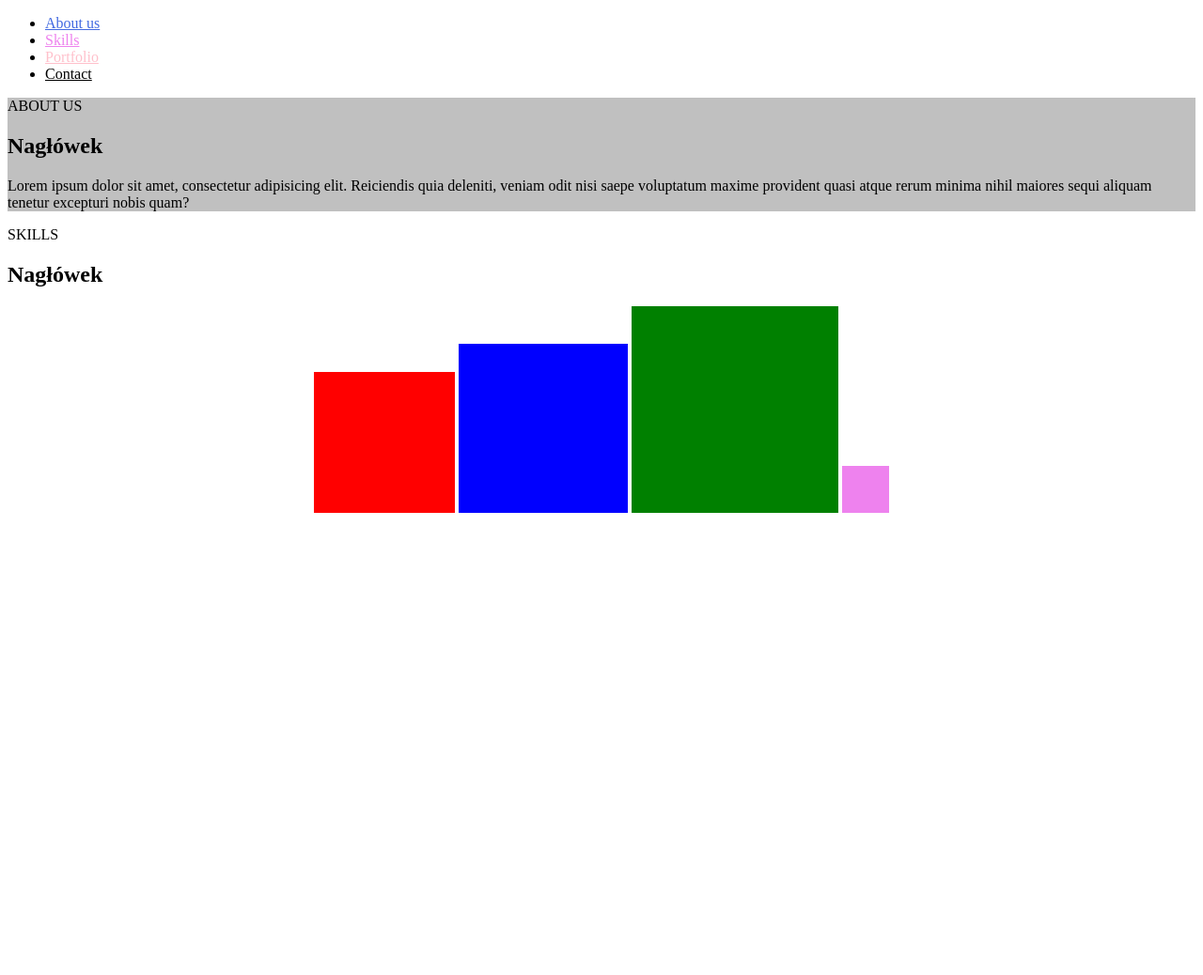
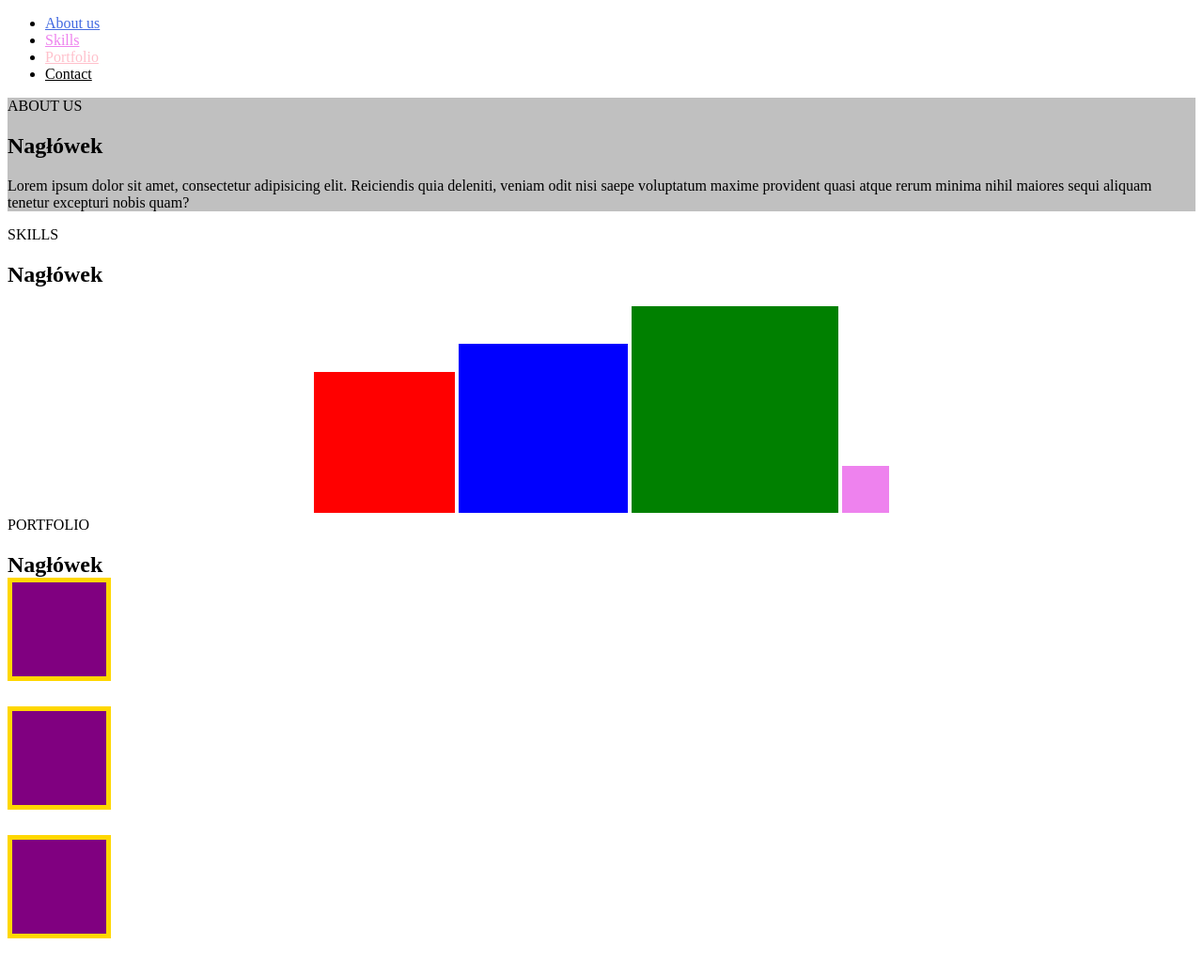
Before and after one commit to mateuszjan/zadanie-html-14, a plain HTML site: page index.html in a window 1280 px wide. Shown: the whole page at 94% size. Before the commit the page ends 800 px from the top, so only its background shows below. Drawn offline with Linux system fonts and the light colour scheme.

Commit message:
dodanie portfolio

```diff
--- a/index.html
+++ b/index.html
@@ -33,5 +33,14 @@
         <div class="display4"></div>
     </div>
 </section>
+<section id="portfolio">
+    PORTFOLIO
+    <h1>
+        Nagłówek
+        <div class="square"></div><br>
+        <div class="square"></div><br>
+        <div class="square"></div><br>
+    </h1>
+</section>
 </body>
 </html>
--- a/style/css.css
+++ b/style/css.css
@@ -17,7 +17,6 @@ a[href="contact"] {
 #about-us {
     background-color: silver;
 }
-
 
 .display {
     text-align: center;
@@ -54,3 +53,10 @@ a[href="contact"] {
     display: inline-block;
     font-size: 16;
 }
+
+.square {
+    width: 100px;
+    height: 100px;
+    background-color: purple;
+    border: 5px solid gold;
+}
```
